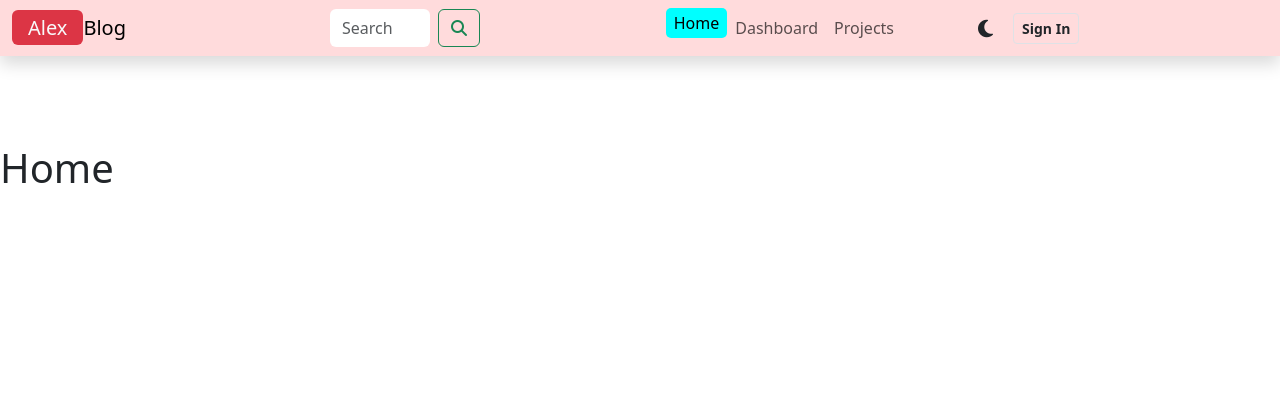
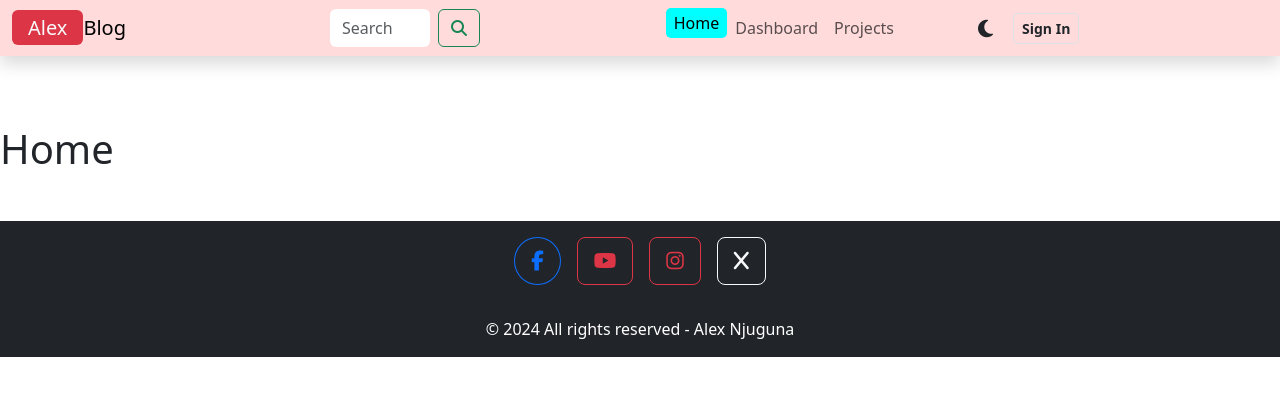
Before and after one commit to alex-njuguna/MERN-blog, a React (Vite) app in the folder client/: page / in a window 1280 px wide. Shown: the top 396 px of the page. Built offline with nearby package versions, Linux system fonts and the light colour scheme.

Commit message:
creating the footer

```diff
--- a/client/src/App.jsx
+++ b/client/src/App.jsx
@@ -1,6 +1,6 @@
 import { BrowserRouter, Routes, Route } from "react-router-dom";
 import { About, Home, Dashboard, Projects, SignIn, SignUp } from "./pages";
-import { NavBar, NotFound } from "./components";
+import { NavBar, NotFound, Footer } from "./components";
 
 export default function App() {
   return (
@@ -16,6 +16,7 @@ export default function App() {
           <Route path="sign-up/" element={<SignUp />} />
           <Route path="*" element={<NotFound />} />
         </Routes>
+        <Footer/>
       </BrowserRouter>
     </>
   );
--- /dev/null
+++ b/client/src/components/Footer.jsx
@@ -0,0 +1,54 @@
+import React from "react";
+
+export default function Footer() {
+  const date = new Date();
+
+  return (
+    <div
+      className="container-fluid mt-5 bg-dark border-danger"
+      style={{ position: "relative", bottom: 0 }}
+    >
+      <footer className="text-center text-lg-start ">
+        <div className="container d-flex justify-content-center py-3">
+          <button
+            type="button"
+            className="btn btn-outline-primary btn-lg btn-floating mx-2 rounded-circle"
+          >
+            <i className="fab fa-facebook-f" aria-label="Facebook"></i>
+          </button>
+          <button
+            type="button"
+            className="btn btn-outline-danger btn-lg btn-floating mx-2"
+          >
+            <i className="fab fa-youtube" aria-label="YouTube"></i>
+          </button>
+          <button
+            type="button"
+            className="btn btn-outline-danger btn-lg btn-floating mx-2"
+          >
+            <i className="fab fa-instagram" aria-label="Instagram"></i>
+          </button>
+          <button
+            type="button"
+            className="btn btn-outline-light btn-lg btn-floating mx-2"
+          >
+            <i className="fab fa-x" aria-label="Twitter"></i>
+          </button>
+        </div>
+
+        {/* Copyright */}
+        <div className="text-center text-white py-3">
+          &copy; {date.getFullYear()} <span>All rights reserved - </span>
+          <a
+            className="text-white text-decoration-none"
+            href="https://alex-njuguna.github.io"
+            target="_blank"
+          >
+            Alex Njuguna
+          </a>
+        </div>
+        {/* Copyright */}
+      </footer>
+    </div>
+  );
+}
--- a/client/src/components/index.js
+++ b/client/src/components/index.js
@@ -1,4 +1,5 @@
 import NavBar from "./NavBar";
 import NotFound from "./NotFound";
+import Footer from "./Footer";
 
-export { NavBar, NotFound };
+export { NavBar, NotFound, Footer };
--- a/client/src/index.css
+++ b/client/src/index.css
@@ -1,3 +1,3 @@
 body {
-    padding-top: 9rem;
+    padding-top: 7.8rem;
 }
```
